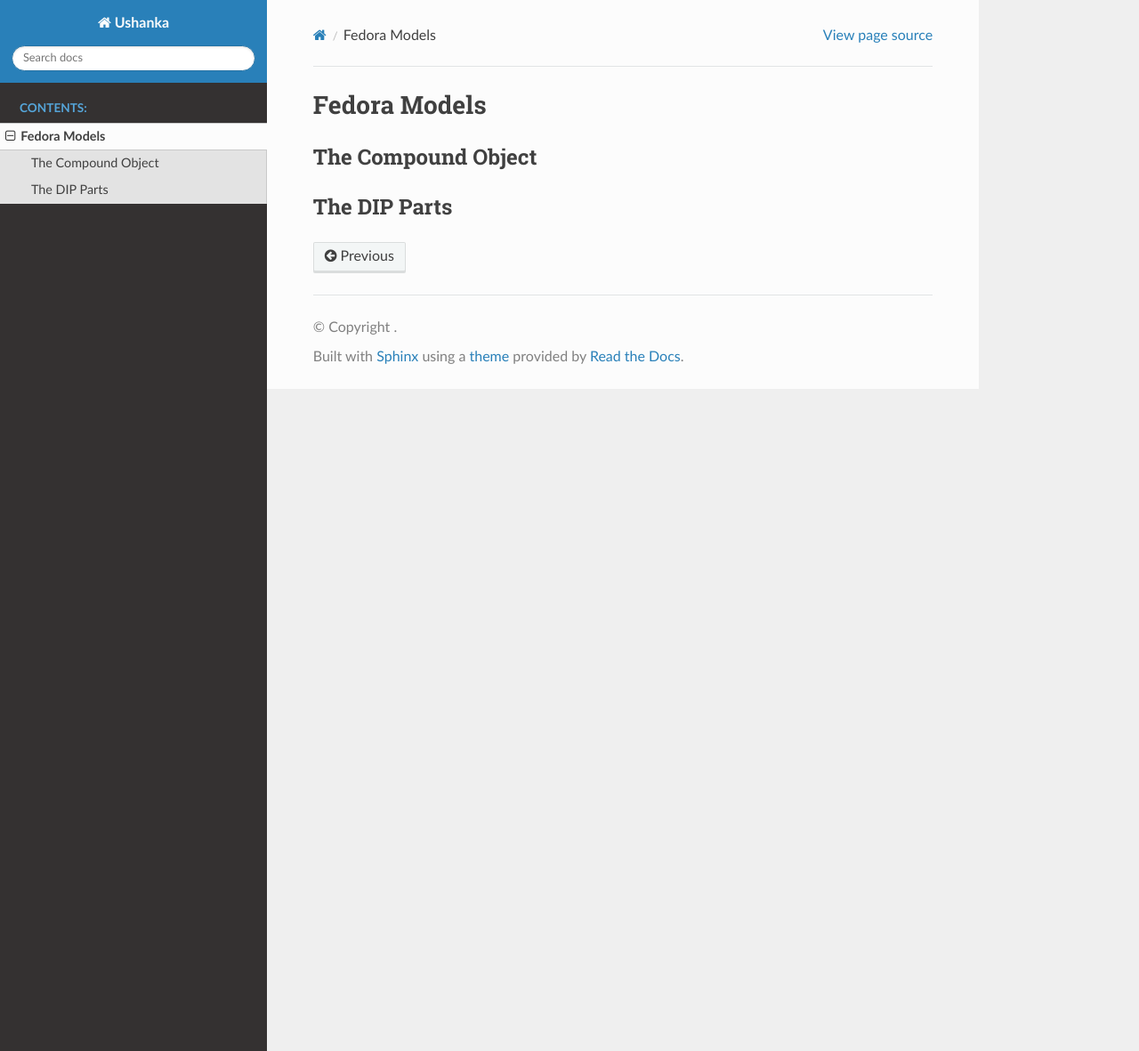
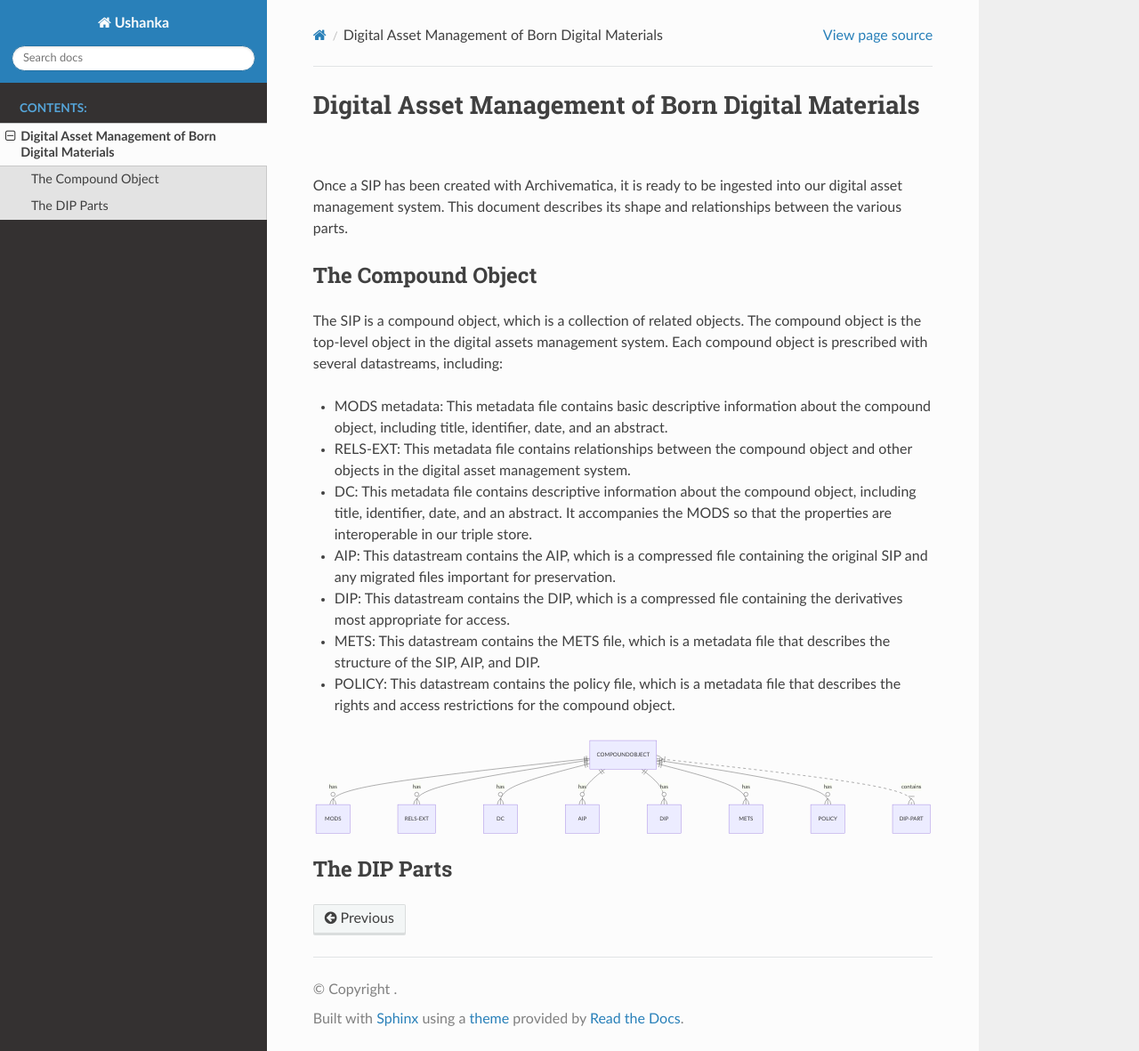
Before and after one commit to utkdigitalinitiatives/ushanka, a Sphinx documentation site: the page built from docs/source/contents/fedora.rst, in a window 1280 px wide and 1181 px high. Shown: the whole window at 89% size. Built offline with Sphinx 7.4.7 and the Read the Docs theme 2.0.0, drawn with Linux system fonts in a browser that asks for light colours.

Commit message:
Describe a compound object.

```diff
--- a/docs/source/contents/fedora.rst
+++ b/docs/source/contents/fedora.rst
@@ -1,8 +1,34 @@
-Fedora Models
-=============
+Digital Asset Management of Born Digital Materials
+==================================================
+
+Once a SIP has been created with Archivematica, it is ready to be ingested into our digital asset management system.  This document describes its
+shape and relationships between the various parts.
 
 The Compound Object
 -------------------
 
+The SIP is a compound object, which is a collection of related objects.  The compound object is the top-level object in
+the digital assets management system.  Each compound object is prescribed with several datastreams, including:
+
+* MODS metadata:  This metadata file contains basic descriptive information about the compound object, including title, identifier, date, and an abstract.
+* RELS-EXT:  This metadata file contains relationships between the compound object and other objects in the digital asset management system.
+* DC:  This metadata file contains descriptive information about the compound object, including title, identifier, date, and an abstract. It accompanies the MODS so that the properties are interoperable in our triple store.
+* AIP: This datastream contains the AIP, which is a compressed file containing the original SIP and any migrated files important for preservation.
+* DIP: This datastream contains the DIP, which is a compressed file containing the derivatives most appropriate for access.
+* METS: This datastream contains the METS file, which is a metadata file that describes the structure of the SIP, AIP, and DIP.
+* POLICY: This datastream contains the policy file, which is a metadata file that describes the rights and access restrictions for the compound object.
+
+.. mermaid::
+
+    erDiagram
+        COMPOUNDOBJECT ||--o{ MODS : has
+        COMPOUNDOBJECT ||--o{ RELS-EXT : has
+        COMPOUNDOBJECT ||--o{ DC : has
+        COMPOUNDOBJECT ||--o{ AIP : has
+        COMPOUNDOBJECT ||--o{ DIP : has
+        COMPOUNDOBJECT ||--o{ METS : has
+        COMPOUNDOBJECT ||--o{ POLICY : has
+        COMPOUNDOBJECT }|..|{ DIP-PART : contains
+
 The DIP Parts
 -------------
```
